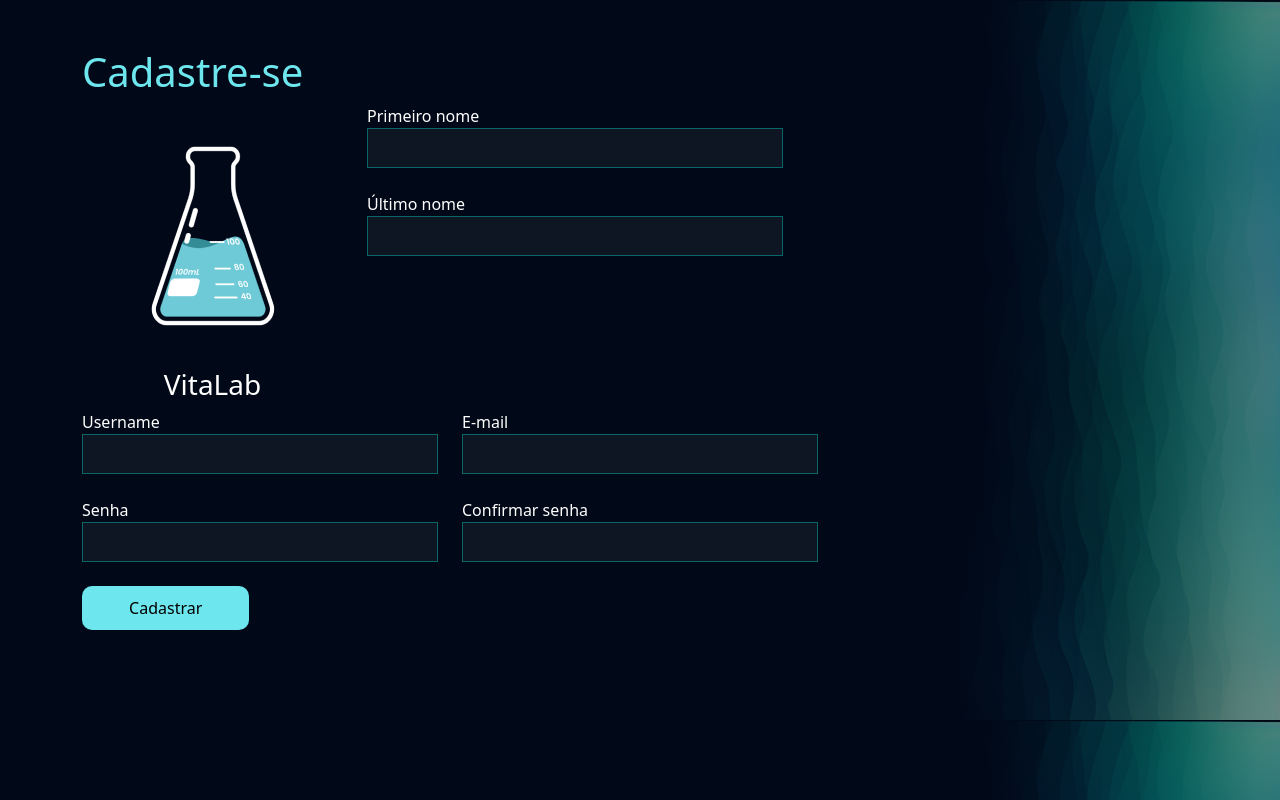
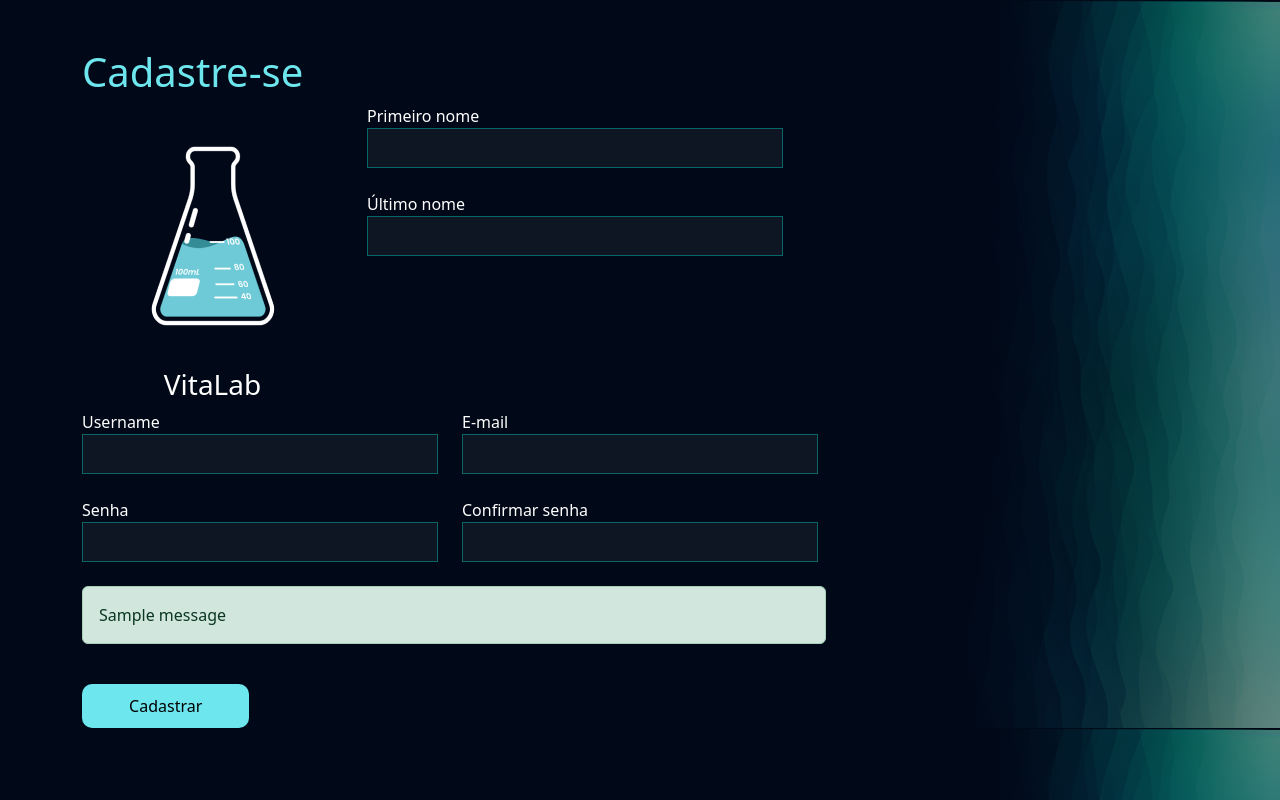
Before and after one commit to CelsoSReis/lc_lab, a Django app: page /usuarios/cadastro/ in a window 1280 px wide. Run offline with Django 5.2, Linux system fonts and the light colour scheme; tables that the repository leaves empty hold one stand-in row (values such as "Sample post"); one stand-in notice (Sample message) is shown.

Commit message:
Validação de senhas

```diff
--- a/usuarios/templates/cadastro.html
+++ b/usuarios/templates/cadastro.html
@@ -55,8 +55,13 @@
                 <br>
                 <input type="password" class="input-default w100" name="confirmar_senha">
             </div>
-
         </div>
+        {% if messages %}
+        <br>
+            {% for message in messages %}
+                <div class="col-md-8 alert {{ message.tags }}">{{ message }}</div>
+            {% endfor %}
+        {% endif %}
         <br>
         <input type="submit" class="btn-default" value="Cadastrar">
     </form>
--- a/usuarios/views.py
+++ b/usuarios/views.py
@@ -1,6 +1,8 @@
 from django.shortcuts import render, redirect
 from django.http import HttpResponse
 from django.contrib.auth.models import User
+from django.contrib.messages import constants
+from django.contrib import messages
 
 # Create your views here.
 def cadastro(request):
@@ -15,9 +17,11 @@ def cadastro(request):
         confirmar_senha = request.POST.get('confirmar_senha')
 
         if not senha == confirmar_senha:
+            messages.add_message(request, constants.ERROR, 'Senhas não correspondem!')
             return redirect('/usuarios/cadastro')
 
         if len(senha) < 6:
+            messages.add_message(request, constants.ERROR, 'Sua senha deve conter 6 ou mais caracteres!')
             return redirect('/usuarios/cadastro')
 
         try:
@@ -29,7 +33,9 @@ def cadastro(request):
                 email=email,
                 password=senha,
             )
+            messages.add_message(request, constants.SUCCESS, 'Usuário Salvo com sucesso!')
         except:
+            messages.add_message(request, constants.ERROR, 'Erro, contate o administrador do sistema!')
             return redirect('/usuarios/cadastro')
 
 
```
Also changed, not shown: lclab/settings.py (+12 -0 lines).
